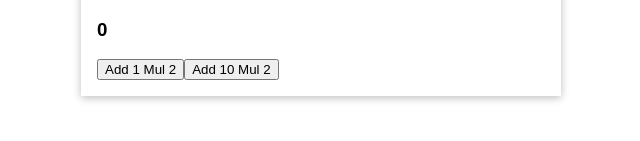
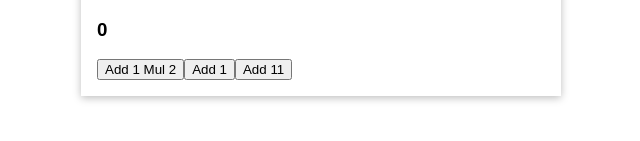
Before and after one commit to estrelabrilante/section15Vuejs, a Vue app: page / in a window 1280 px wide. Shown: the part 235-376 px from the top of the page, without its empty margins (319-959 px from the left). Built offline with nearby package versions, Linux system fonts and the light colour scheme.

Commit message:
map getters and map actions

```diff
--- a/src/App.vue
+++ b/src/App.vue
@@ -24,7 +24,10 @@ export default {
   methods: {
     addOne() {
       // this.$store.state.counter++;
-      this.$store.commit('increment');
+      // Mutations
+      // this.$store.commit('increment');
+      // Actions dispatch
+      this.$store.dispatch('incrementAction');
     },
   },
 };
--- a/src/components/TheChangeCounter.vue
+++ b/src/components/TheChangeCounter.vue
@@ -1,19 +1,39 @@
 <template>
-  <button @click="addOne">Add 10 Mul 2</button>
+  <!-- <button @click="addOne">Add 10 Mul 2</button> -->
+  <button @click="incrementAction">Add 1</button>
+  <button
+    @click="
+      increaseAction({
+        value: 11,
+      })
+    "
+  >
+    Add 11
+  </button>
 </template>
 <script>
+import { mapActions } from 'vuex';
 export default {
   methods: {
-    addOne() {
-      // this.$store.state.counter++;
+    ...mapActions(['incrementAction', 'increaseAction']),
 
-      // mutation name: increase
-      // this.$store.commit('increase', { value: 10 });
-      this.$store.commit({
-        type: 'increase',
-        value: 10,
-      });
-    },
+    // addOne() {
+    // this.$store.state.counter++;
+
+    // mutation name: increase
+    // this.$store.commit('increase', { value: 10 });
+    // this.$store.commit({
+    //   type: 'increase',
+    //   value: 10,
+    // });
+
+    // Actions name: increaseAction
+    // this.$store.dispatch({
+    //   type: 'increaseAction',
+    //   value: 10,
+    // });
+
+    // },
   },
 };
 </script>
--- a/src/components/TheCounter.vue
+++ b/src/components/TheCounter.vue
@@ -1,14 +1,18 @@
 <template>
   <h2>The Counter page</h2>
-  <h3>{{ counter }}</h3>
+  <!-- <h3>{{ counter }}</h3> -->
+  <h3>{{ finalCounter }}</h3>
 </template>
 <script>
+import { mapGetters } from 'vuex';
 export default {
   computed: {
-    counter() {
-      //   return this.$store.state.counter;
-      return this.$store.getters.finalCounter;
-    },
+    // GetterName
+    ...mapGetters(['finalCounter']),
+    // counter() {
+    //   //   return this.$store.state.counter;
+    //   return this.$store.getters.finalCounter;
+    // },
   },
 };
 </script>
--- a/src/main.js
+++ b/src/main.js
@@ -15,6 +15,19 @@ const store = createStore({
     },
     increase(state, payload) {
       state.counter = state.counter + payload.value;
+    },
+  },
+  actions: {
+    // actions can use same name as mutations
+    incrementAction(context) {
+      context.commit('increment');
+      // setTimeout(function () {
+      //   context.commit('increment');
+      // }, 2000);
+    },
+    increaseAction(context, payload) {
+      context.commit('increase', payload);
+      console.log(context);
     },
   },
   getters: {
```
